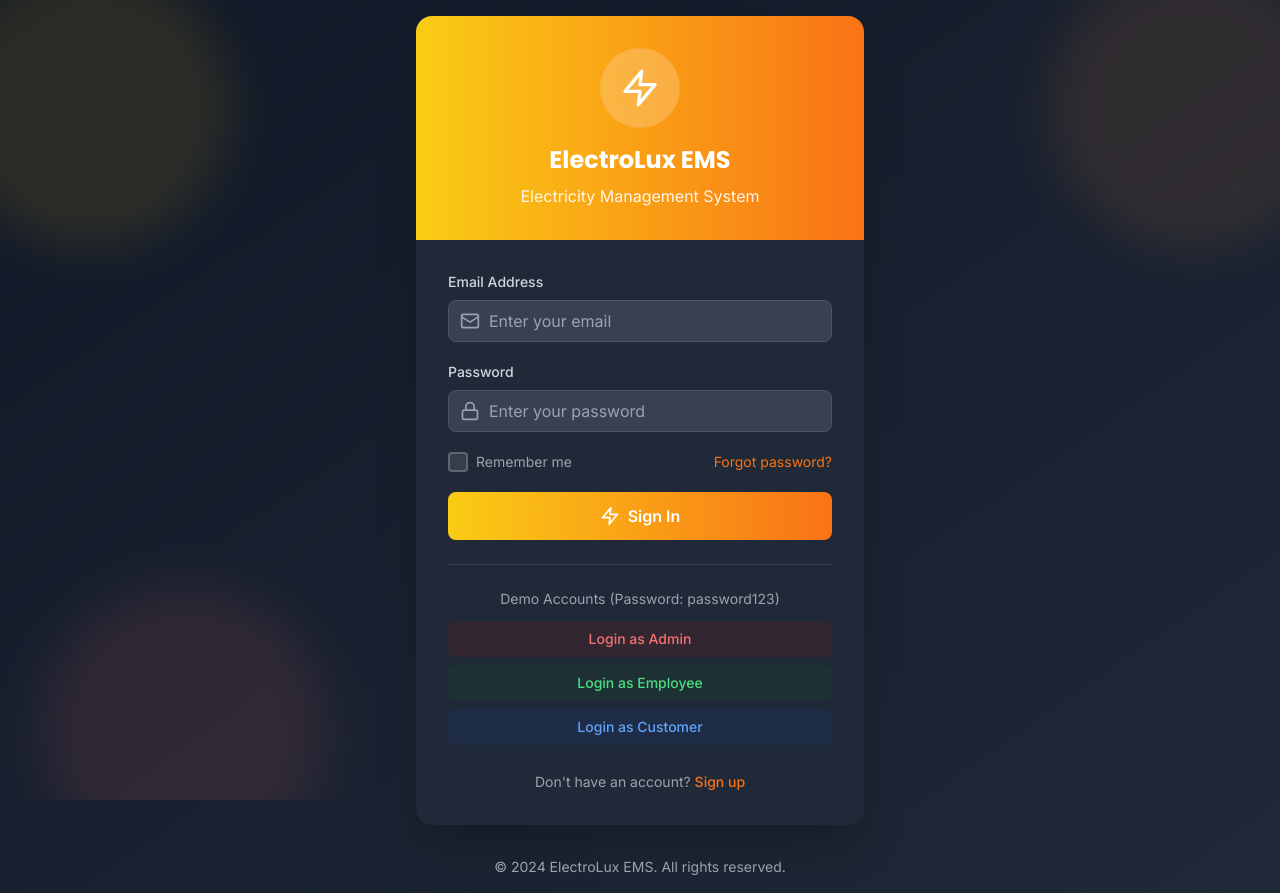
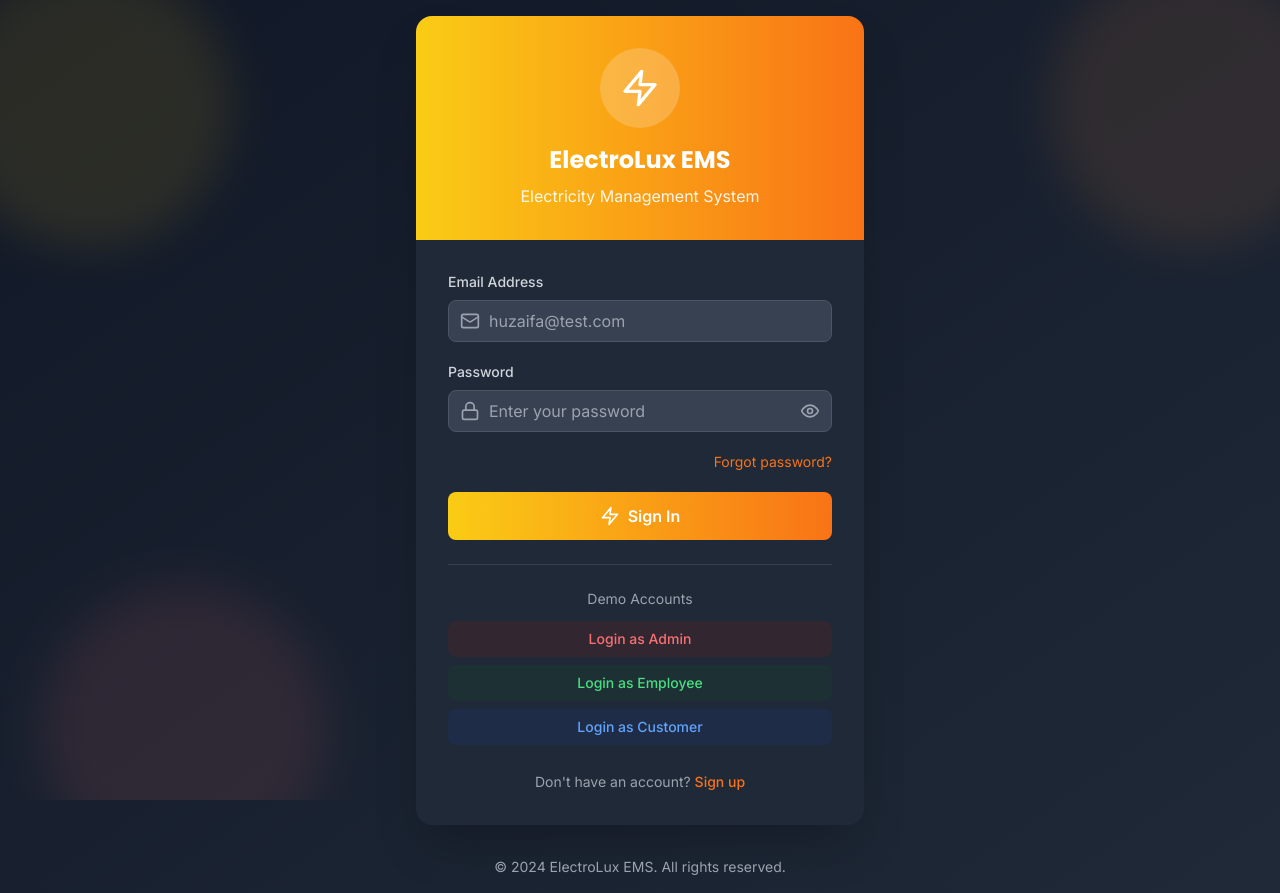
Before and after one commit to HuzaifaAbdulRehman/Electrolux-EMS, a Next.js app: page /login in a window 1280 px wide. Built offline with nearby package versions, Linux system fonts and the light colour scheme.

Commit message:
fix login page final

```diff
--- a/src/app/login/page.tsx
+++ b/src/app/login/page.tsx
@@ -3,15 +3,17 @@
 import { useState } from 'react';
 import { signIn } from 'next-auth/react';
 import { useRouter } from 'next/navigation';
-import { Zap, Mail, Lock, AlertCircle, Loader2 } from 'lucide-react';
+import { Zap, Mail, Lock, AlertCircle, Loader2, Eye, EyeOff } from 'lucide-react';
 import Link from 'next/link';
 
 export default function LoginPage() {
   const router = useRouter();
   const [email, setEmail] = useState('');
   const [password, setPassword] = useState('');
+  const [showPassword, setShowPassword] = useState(false);
   const [isLoading, setIsLoading] = useState(false);
   const [error, setError] = useState('');
+  const [showResendLink, setShowResendLink] = useState(false);
 
   const handleSubmit = async (e: React.FormEvent) => {
     e.preventDefault();
@@ -26,7 +28,13 @@ export default function LoginPage() {
       });
 
       if (result?.error) {
-        setError('Invalid email or password');
+        setError(result.error); // Show actual error from NextAuth
+
+        // Check if error is about email verification
+        if (result.error.toLowerCase().includes('verify your email')) {
+          setShowResendLink(true);
+        }
+
         setIsLoading(false);
       } else if (result?.ok) {
         // Fetch session to get user type
@@ -129,9 +137,21 @@ export default function LoginPage() {
           {/* Login Form */}
           <div className="p-8">
             {error && (
-              <div className="mb-4 p-3 bg-red-50 dark:bg-red-900/20 border border-red-200 dark:border-red-800 rounded-lg flex items-center gap-2">
-                <AlertCircle className="h-4 w-4 text-red-500" />
-                <span className="text-sm text-red-600 dark:text-red-400">{error}</span>
+              <div className="mb-4 p-3 bg-red-50 dark:bg-red-900/20 border border-red-200 dark:border-red-800 rounded-lg">
+                <div className="flex items-center gap-2">
+                  <AlertCircle className="h-4 w-4 text-red-500 flex-shrink-0" />
+                  <span className="text-sm text-red-600 dark:text-red-400">{error}</span>
+                </div>
+                {showResendLink && (
+                  <div className="mt-2 pl-6">
+                    <Link
+                      href={`/verify-email?email=${email}`}
+                      className="text-sm text-orange-500 hover:text-orange-600 font-medium"
+                    >
+                      Resend verification code →
+                    </Link>
+                  </div>
+                )}
               </div>
             )}
 
@@ -149,7 +169,7 @@ export default function LoginPage() {
                     value={email}
                     onChange={(e) => setEmail(e.target.value)}
                     className="w-full pl-10 pr-3 py-2 border border-gray-300 dark:border-gray-600 rounded-lg focus:ring-2 focus:ring-orange-500 focus:border-transparent bg-white dark:bg-gray-700 text-gray-900 dark:text-white"
-                    placeholder="Enter your email"
+                    placeholder="huzaifa@test.com"
                     required
                     disabled={isLoading}
                   />
@@ -165,22 +185,26 @@ export default function LoginPage() {
                     <Lock className="h-5 w-5 text-gray-400" />
                   </div>
                   <input
-                    type="password"
+                    type={showPassword ? 'text' : 'password'}
                     value={password}
                     onChange={(e) => setPassword(e.target.value)}
-                    className="w-full pl-10 pr-3 py-2 border border-gray-300 dark:border-gray-600 rounded-lg focus:ring-2 focus:ring-orange-500 focus:border-transparent bg-white dark:bg-gray-700 text-gray-900 dark:text-white"
+                    className="w-full pl-10 pr-10 py-2 border border-gray-300 dark:border-gray-600 rounded-lg focus:ring-2 focus:ring-orange-500 focus:border-transparent bg-white dark:bg-gray-700 text-gray-900 dark:text-white"
                     placeholder="Enter your password"
                     required
                     disabled={isLoading}
                   />
+                  <button
+                    type="button"
+                    onClick={() => setShowPassword(!showPassword)}
+                    className="absolute inset-y-0 right-0 pr-3 flex items-center text-gray-400 hover:text-gray-600 dark:hover:text-gray-300"
+                    disabled={isLoading}
+                  >
+                    {showPassword ? <EyeOff className="h-5 w-5" /> : <Eye className="h-5 w-5" />}
+                  </button>
                 </div>
               </div>
 
-              <div className="flex items-center justify-between">
-                <label className="flex items-center">
-                  <input type="checkbox" className="rounded border-gray-300 text-orange-500 focus:ring-orange-500" />
-                  <span className="ml-2 text-sm text-gray-600 dark:text-gray-400">Remember me</span>
-                </label>
+              <div className="flex items-center justify-end">
                 <Link href="/forgot-password" className="text-sm text-orange-500 hover:text-orange-600">
                   Forgot password?
                 </Link>
@@ -208,25 +232,25 @@ export default function LoginPage() {
             {/* Demo Accounts */}
             <div className="mt-6 pt-6 border-t border-gray-200 dark:border-gray-700">
               <p className="text-sm text-gray-600 dark:text-gray-400 text-center mb-3">
-                Demo Accounts (Password: password123)
+                Demo Accounts
               </p>
               <div className="space-y-2">
                 <button
-                  onClick={() => quickLogin('admin@electrolux.com', 'password123')}
+                  onClick={() => quickLogin('admin@electrolux.com', 'Admin@123')}
                   disabled={isLoading}
                   className="w-full py-2 px-3 bg-red-50 dark:bg-red-900/20 text-red-600 dark:text-red-400 rounded-lg hover:bg-red-100 dark:hover:bg-red-900/30 transition-colors text-sm font-medium disabled:opacity-50 disabled:cursor-not-allowed"
                 >
                   Login as Admin
                 </button>
                 <button
-                  onClick={() => quickLogin('employee1@electrolux.com', 'password123')}
+                  onClick={() => quickLogin('employee1@electrolux.com', 'Employee@123')}
                   disabled={isLoading}
                   className="w-full py-2 px-3 bg-green-50 dark:bg-green-900/20 text-green-600 dark:text-green-400 rounded-lg hover:bg-green-100 dark:hover:bg-green-900/30 transition-colors text-sm font-medium disabled:opacity-50 disabled:cursor-not-allowed"
                 >
                   Login as Employee
                 </button>
                 <button
-                  onClick={() => quickLogin('customer1@example.com', 'password123')}
+                  onClick={() => quickLogin('customer1@electrolux.com', 'Customer@123')}
                   disabled={isLoading}
                   className="w-full py-2 px-3 bg-blue-50 dark:bg-blue-900/20 text-blue-600 dark:text-blue-400 rounded-lg hover:bg-blue-100 dark:hover:bg-blue-900/30 transition-colors text-sm font-medium disabled:opacity-50 disabled:cursor-not-allowed"
                 >
```
